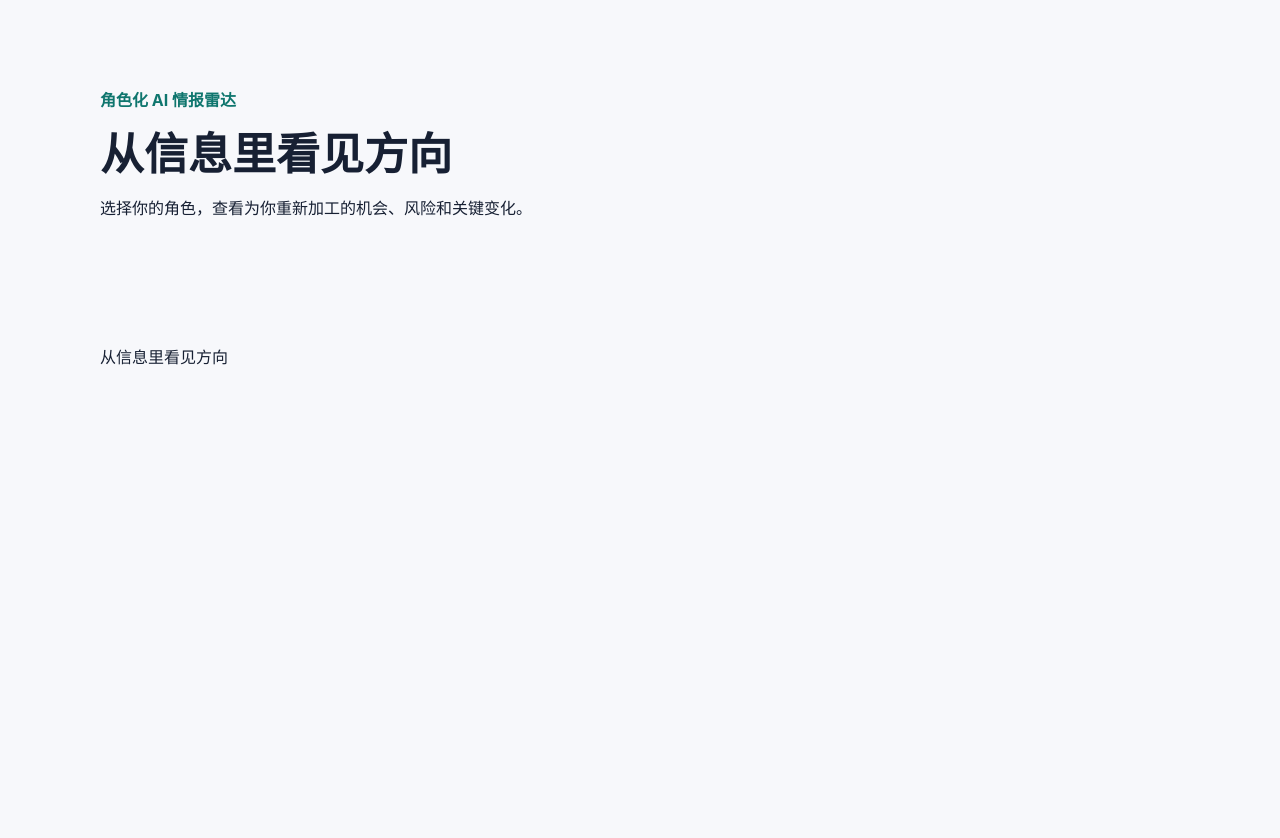
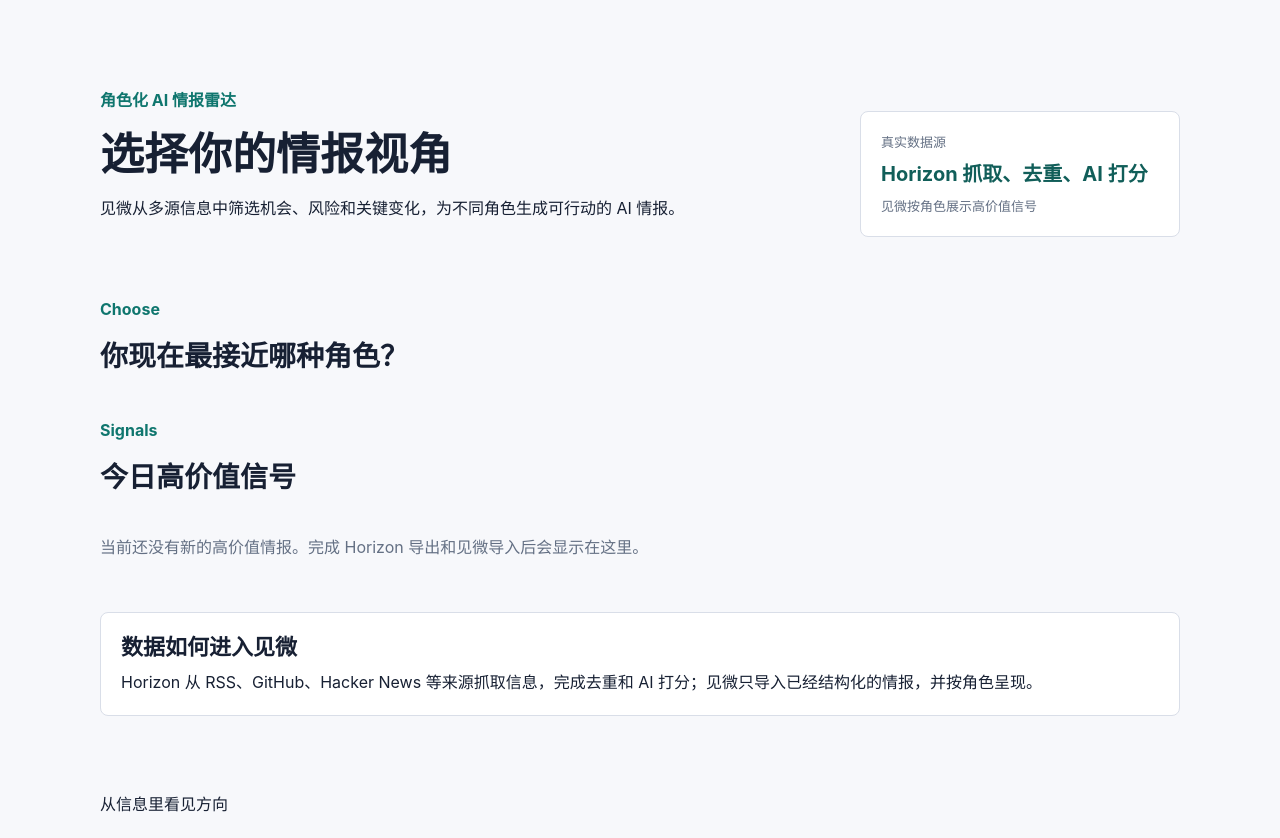
Before and after one commit to XXXu/jianwei_web, a FastAPI app: page / in a window 1280 px wide. Shown: the part 66-904 px from the top of the page. Before the commit the page ends 431 px from the top, so only its background shows below. Run offline with FastAPI, Linux system fonts and the light colour scheme.

Commit message:
feat: 优化首页情报入口

```diff
--- a/app/static/css/app.css
+++ b/app/static/css/app.css
@@ -51,6 +51,13 @@ main {
   padding: 48px 0 32px;
 }
 
+.hero {
+  align-items: end;
+  display: grid;
+  gap: 24px;
+  grid-template-columns: minmax(0, 1fr) 320px;
+}
+
 .hero h1,
 .page-heading h1 {
   margin: 0;
@@ -61,6 +68,48 @@ main {
 .eyebrow {
   color: var(--accent);
   font-weight: 700;
+}
+
+.hero p,
+.page-heading p,
+.section-heading p {
+  max-width: 680px;
+}
+
+.hero-panel,
+.method-note {
+  background: var(--surface);
+  border: 1px solid var(--line);
+  border-radius: 8px;
+  padding: 20px;
+}
+
+.hero-panel {
+  display: grid;
+  gap: 8px;
+}
+
+.hero-panel span,
+.persona-card-head span,
+.persona-signal span {
+  color: var(--muted);
+  font-size: 13px;
+}
+
+.hero-panel strong {
+  color: var(--accent-strong);
+  font-size: 20px;
+  line-height: 1.35;
+}
+
+.section-heading {
+  margin: 28px 0 16px;
+}
+
+.section-heading h2 {
+  font-size: 28px;
+  line-height: 1.25;
+  margin: 0;
 }
 
 .persona-grid {
@@ -80,7 +129,40 @@ main {
 }
 
 .persona-card {
+  display: grid;
+  gap: 12px;
   text-decoration: none;
+}
+
+.persona-card h2,
+.feed-item h2 {
+  line-height: 1.3;
+  margin: 0;
+}
+
+.persona-card p,
+.feed-item p,
+.method-note p {
+  margin: 0;
+}
+
+.persona-card-head {
+  display: grid;
+  gap: 6px;
+}
+
+.persona-signal {
+  background: #f2fbf8;
+  border: 1px solid #cdece2;
+  border-radius: 6px;
+  display: grid;
+  gap: 4px;
+  padding: 12px;
+}
+
+.persona-signal.empty {
+  background: #f7f8fb;
+  border-color: var(--line);
 }
 
 .feed-list {
@@ -93,6 +175,20 @@ main {
   display: grid;
   grid-template-columns: 64px 1fr;
   gap: 16px;
+}
+
+.feed-link {
+  text-decoration: none;
+}
+
+.method-note {
+  margin-top: 36px;
+}
+
+.method-note h2 {
+  font-size: 22px;
+  line-height: 1.3;
+  margin: 0 0 8px;
 }
 
 .score {
@@ -156,6 +252,10 @@ button {
 }
 
 @media (max-width: 640px) {
+  .hero {
+    grid-template-columns: 1fr;
+  }
+
   .hero h1,
   .page-heading h1 {
     font-size: 34px;
--- a/app/templates/index.html
+++ b/app/templates/index.html
@@ -2,17 +2,72 @@
 {% block title %}见微 - 从信息里看见方向{% endblock %}
 {% block content %}
 <section class="hero">
-  <p class="eyebrow">角色化 AI 情报雷达</p>
-  <h1>从信息里看见方向</h1>
-  <p>选择你的角色，查看为你重新加工的机会、风险和关键变化。</p>
+  <div>
+    <p class="eyebrow">角色化 AI 情报雷达</p>
+    <h1>选择你的情报视角</h1>
+    <p>见微从多源信息中筛选机会、风险和关键变化，为不同角色生成可行动的 AI 情报。</p>
+  </div>
+  <aside class="hero-panel" aria-label="数据处理方式">
+    <span>真实数据源</span>
+    <strong>Horizon 抓取、去重、AI 打分</strong>
+    <span>见微按角色展示高价值信号</span>
+  </aside>
+</section>
+
+<section class="section-heading">
+  <p class="eyebrow">Choose</p>
+  <h2>你现在最接近哪种角色？</h2>
 </section>
 
 <section class="persona-grid" aria-label="角色选择">
-  {% for persona in personas %}
+  {% for card in persona_cards %}
+    {% set persona = card.persona %}
     <a class="persona-card" href="/personas/{{ persona.slug }}">
-      <h2>{{ persona.name }}</h2>
+      <div class="persona-card-head">
+        <h2>{{ persona.name }}</h2>
+        <span>最近更新：{{ card.analysis_count }} 条</span>
+      </div>
       <p>{{ persona.description }}</p>
+      <p class="muted">{{ persona.prompt_profile }}</p>
+      {% if card.latest_analysis %}
+        <div class="persona-signal">
+          <span>最新信号</span>
+          <strong>{{ card.latest_analysis.item.title }}</strong>
+        </div>
+      {% else %}
+        <div class="persona-signal empty">
+          <span>最新信号</span>
+          <strong>等待下一次数据任务导入。</strong>
+        </div>
+      {% endif %}
     </a>
   {% endfor %}
 </section>
+
+<section class="section-heading">
+  <p class="eyebrow">Signals</p>
+  <h2>今日高价值信号</h2>
+</section>
+
+<section class="feed-list" aria-label="今日高价值信号">
+  {% if top_analyses %}
+    {% for analysis in top_analyses %}
+      <a class="feed-item feed-link" href="/items/{{ analysis.id }}">
+        <div class="score">{{ "%.1f"|format(analysis.score) }}</div>
+        <div>
+          <h2>{{ analysis.item.title }}</h2>
+          <p>{{ analysis.summary }}</p>
+          <p class="muted">{{ analysis.persona.name }} · {{ analysis.item.published_at.strftime("%Y-%m-%d") }}</p>
+        </div>
+      </a>
+    {% endfor %}
+  {% else %}
+    <p class="empty-state">当前还没有新的高价值情报。完成 Horizon 导出和见微导入后会显示在这里。</p>
+  {% endif %}
+</section>
+
+<section class="method-note">
+  <h2>数据如何进入见微</h2>
+  <p>Horizon 从 RSS、GitHub、Hacker News 等来源抓取信息，完成去重和 AI 打分；见微只导入已经结构化的情报，并按角色呈现。</p>
+</section>
 {% endblock %}
```
Also changed, not shown: app/routes/pages.py (+20 -2 lines), app/services/intelligence.py (+14 -0 lines), tests/test_pages.py (+13 -1 lines).
